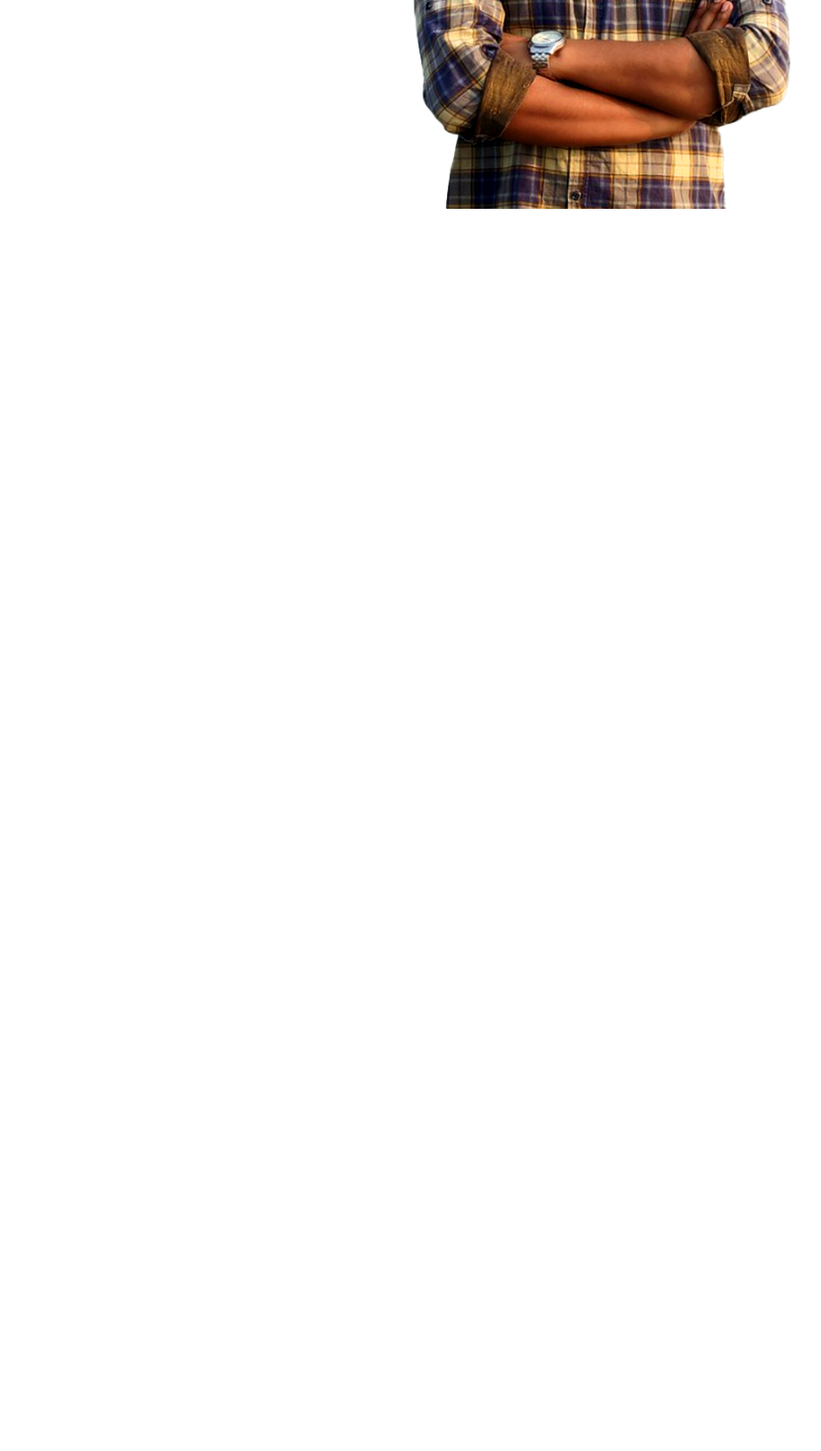
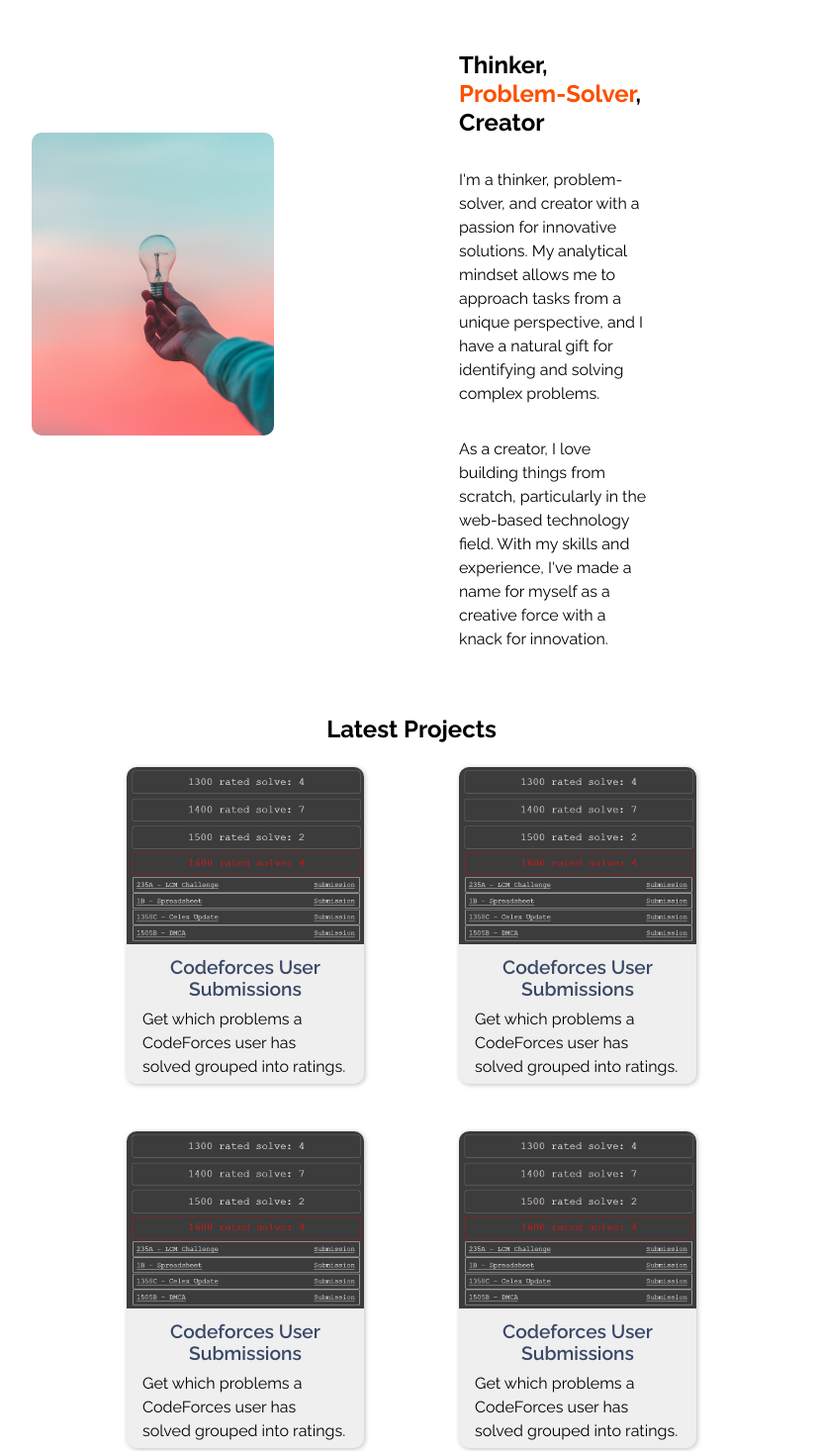
Before and after one commit to ItsTHEAvro/portfolio, a plain HTML site: page index.html in a window 1280 px wide. Shown: the part 595-2061 px from the top of the page at 99% size, without its empty margins (224-1054 px from the left). Before the commit the page ends 806 px from the top, so only its background shows below. Drawn offline with nearby package versions, Linux system fonts and the light colour scheme.

Commit message:
Projects Section

```diff
--- a/index.html
+++ b/index.html
@@ -10,8 +10,10 @@
     />
     <link rel="preconnect" href="https://fonts.googleapis.com" />
     <link rel="preconnect" href="https://fonts.gstatic.com" crossorigin />
+    <link rel="preconnect" href="https://fonts.googleapis.com" />
+    <link rel="preconnect" href="https://fonts.gstatic.com" crossorigin />
     <link
-      href="https://fonts.googleapis.com/css2?family=Quicksand:wght@400;500;600;700&display=swap"
+      href="https://fonts.googleapis.com/css2?family=Raleway:ital,wght@0,200;0,300;0,400;0,500;0,600;0,700;1,200&display=swap"
       rel="stylesheet"
     />
     <link rel="stylesheet" href="styles/styles.css" />
@@ -23,7 +25,9 @@
         <nav>
           <ul>
             <li class="nav-item nav-home"><a href="#home">Home</a></li>
-            <li class="nav-item nav-about-me"><a href="#about">About Me</a></li>
+            <li class="nav-item nav-about-me">
+              <a href="#about-me">About Me</a>
+            </li>
             <li class="nav-item nav-projects">
               <a href="#projects">Projects</a>
             </li>
@@ -43,7 +47,7 @@
       </header>
 
       <section id="home">
-        <div id="home-text">
+        <div class="home-text">
           <h1 class="home-heading">
             <span class="home-heading-sub">I am</span>
             <span class="home-heading-name">Jyotirmoy Avro</span>
@@ -57,7 +61,7 @@
           <a href="#contact" class="btn-hire-me">Hire Me</a>
         </div>
 
-        <div id="home-avatar">
+        <div class="home-avatar">
           <div class="avatar-container">
             <img
               src="Assets/avatar.png"
@@ -68,6 +72,101 @@
           </div>
         </div>
       </section>
+
+      <section id="about-me">
+        <div class="about-me-img">
+          <img src="Assets/thinking.jpg" alt="Someone holding a bulb" />
+        </div>
+        <div class="about-me-text">
+          <h2 class="about-me-heading">
+            Thinker, <span class="highlight-text">Problem-Solver</span>, Creator
+          </h2>
+          <div class="about-me-body">
+            <p class="about-me-body">
+              I'm a thinker, problem-solver, and creator with a passion for
+              innovative solutions. My analytical mindset allows me to approach
+              tasks from a unique perspective, and I have a natural gift for
+              identifying and solving complex problems.
+            </p>
+            <p class="about-me-body">
+              As a creator, I love building things from scratch, particularly in
+              the web-based technology field. With my skills and experience,
+              I've made a name for myself as a creative force with a knack for
+              innovation.
+            </p>
+          </div>
+        </div>
+      </section>
+
+      <section id="projects">
+        <h2>Latest Projects</h2>
+        <div class="projects-showcase">
+          <div class="project-card">
+            <a href="#">
+              <div class="project-img">
+                <img src="Assets/project.png" alt="Project 1" />
+              </div>
+              <div class="project-title">Codeforces User Submissions</div>
+            </a>
+            <div class="project-desc">
+              Get which problems a CodeForces user has solved grouped into
+              ratings.
+            </div>
+          </div>
+
+          <div class="project-card">
+            <a href="#">
+              <div class="project-img">
+                <img src="Assets/project.png" alt="Project 1" />
+              </div>
+              <div class="project-title">Codeforces User Submissions</div>
+            </a>
+            <div class="project-desc">
+              Get which problems a CodeForces user has solved grouped into
+              ratings.
+            </div>
+          </div>
+
+          <div class="project-card">
+            <a href="#">
+              <div class="project-img">
+                <img src="Assets/project.png" alt="Project 1" />
+              </div>
+              <div class="project-title">Codeforces User Submissions</div>
+            </a>
+            <div class="project-desc">
+              Get which problems a CodeForces user has solved grouped into
+              ratings.
+            </div>
+          </div>
+
+          <div class="project-card">
+            <a href="#">
+              <div class="project-img">
+                <img src="Assets/project.png" alt="Project 1" />
+              </div>
+              <div class="project-title">Codeforces User Submissions</div>
+            </a>
+            <div class="project-desc">
+              Get which problems a CodeForces user has solved grouped into
+              ratings.
+            </div>
+          </div>
+
+          <div class="project-card">
+            <a href="#">
+              <div class="project-img">
+                <img src="Assets/project.png" alt="Project 1" />
+              </div>
+              <div class="project-title">Codeforces User Submissions</div>
+            </a>
+            <div class="project-desc">
+              Get which problems a CodeForces user has solved grouped into
+              ratings.
+            </div>
+          </div>
+        </div>
+      </section>
     </main>
   </body>
 </html>
--- a/styles/styles.css
+++ b/styles/styles.css
@@ -5,11 +5,13 @@
 }
 
 body {
-  font-family: "Quicksand";
+  font-family: "Raleway";
   font-style: normal;
   font-weight: 400;
-  font-size: 16px;
-  line-height: 20px;
+}
+
+main {
+  padding: 0 10rem;
 }
 
 .logo-bg {
@@ -91,11 +93,13 @@ body {
 #home {
   display: grid;
   grid-template-columns: repeat(10, 1fr);
-  grid-template-rows: repeat(6, 1fr);
-  width: 100vw;
+  grid-template-rows: 1fr auto auto auto auto auto;
+  width: 100%;
+  padding-top: 3rem;
+  margin: 2rem auto;
 }
 
-#home-text {
+.home-text {
   grid-column: 2 / span 3;
   grid-row: 3 / span 3;
   display: flex;
@@ -132,7 +136,7 @@ body {
   text-decoration: none;
 }
 
-#home-avatar {
+.home-avatar {
   grid-column: 6 / span 3;
   grid-row: 2 / span 7;
   display: flex;
@@ -143,5 +147,91 @@ body {
 .avatar {
   display: block;
   height: auto;
-  max-width: 100%;
+  max-width: 80%;
+  margin: auto;
 }
+
+.avatar-container {
+  background: linear-gradient(30deg, #e6deda 0%, #00b4db 100%);
+  padding: 3rem 0 0 0;
+  border-radius: 10px;
+}
+
+#about-me {
+  margin: 2rem auto;
+  padding-top: 3rem;
+  display: grid;
+  grid-template-columns: repeat(10, 1fr);
+  grid-template-rows: 1fr auto auto auto auto auto;
+  width: 100%;
+}
+
+.about-me-img {
+  grid-column: 2 / span 3;
+  grid-row: 3 / span 3;
+}
+
+.about-me-img img {
+  border-radius: 10px;
+  display: block;
+  max-width: 85%;
+  height: auto;
+}
+
+.about-me-text {
+  grid-column: 6 / span 3;
+  grid-row: 2 / span 7;
+  display: flex;
+  flex-direction: column;
+  justify-content: center;
+  padding: 0 3rem;
+}
+
+.about-me-body {
+  padding: 1rem 0;
+  line-height: 1.5rem;
+}
+
+#projects {
+  padding: 0 9rem;
+  text-align: center;
+}
+
+.projects-showcase {
+  display: flex;
+  justify-content: space-around;
+  flex-wrap: wrap;
+}
+
+.project-card {
+  width: 15rem;
+  height: 20rem;
+  padding: 0 0 1rem 0;
+  margin: 1.5rem 0.5rem;
+  background-color: #efefef;
+  border-radius: 10px;
+  box-shadow: rgba(0, 0, 0, 0.25) 1px 1px 5px;
+}
+
+.project-card a {
+  text-decoration: none;
+}
+
+.project-img img {
+  width: 100%;
+  height: auto;
+  border-radius: 10px 10px 0 0;
+}
+
+.project-title {
+  font-weight: 600;
+  font-size: 1.2rem;
+  color: #394867;
+  padding: 0.5rem;
+}
+
+.project-desc {
+  line-height: 1.5rem;
+  text-align: left;
+  padding: 0 1rem;
+}
```
Also changed, not shown: Assets/project.png (added), Assets/thinking.jpg (added).
